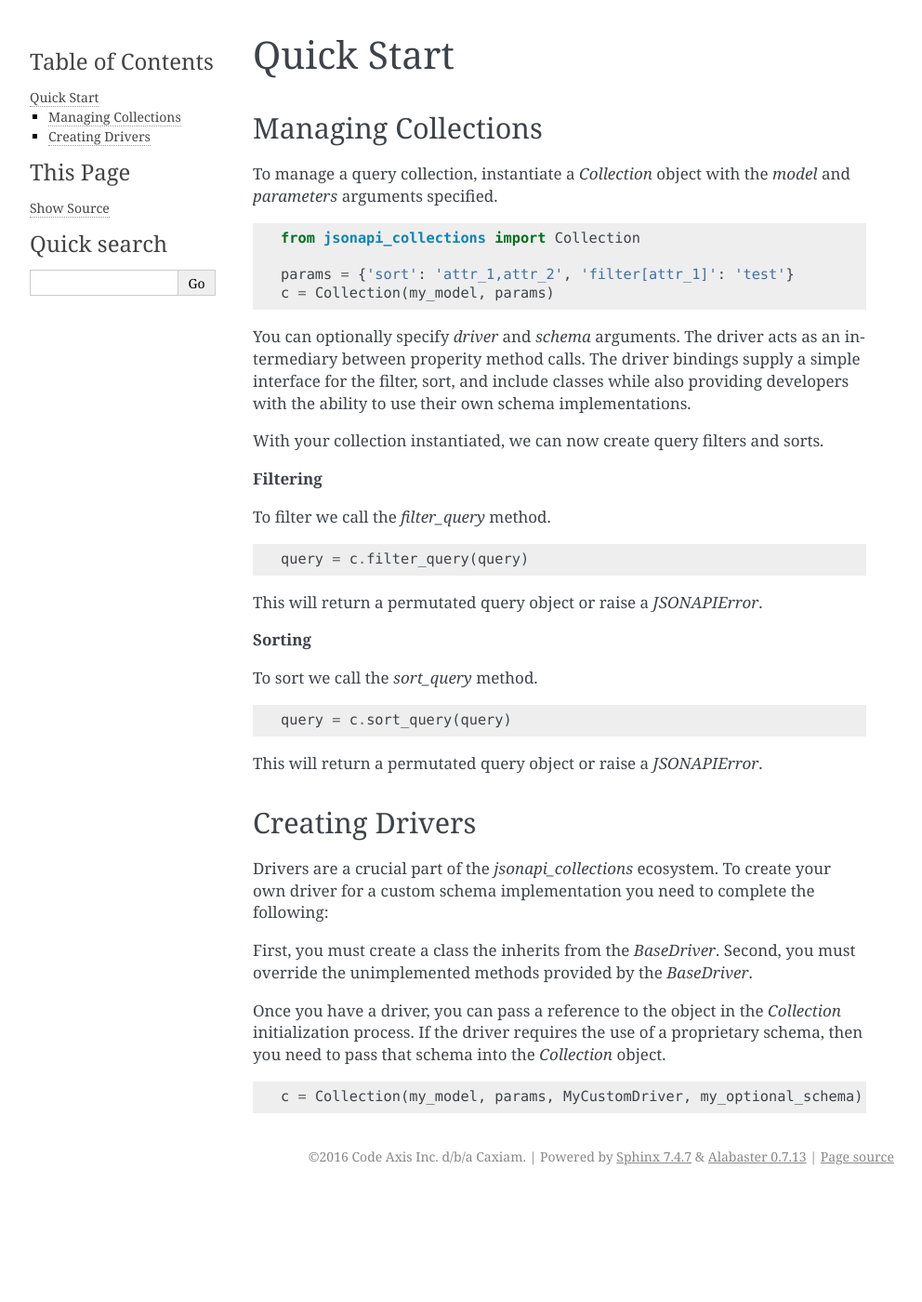
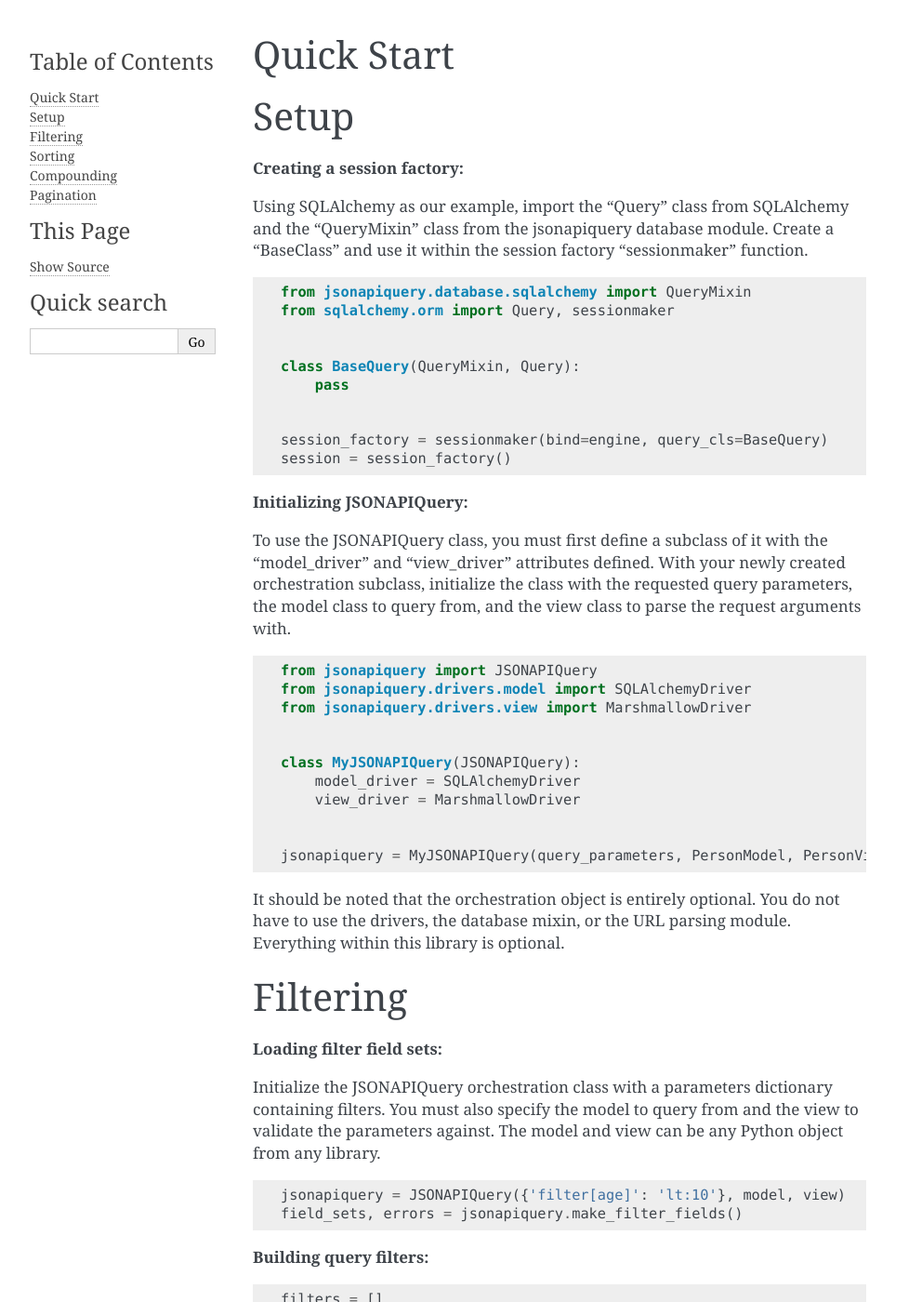
Before and after one commit to caxiam/sqlalchemy-jsonapi-collections, a Sphinx documentation site: the page built from docs/quick_start.rst, in a window 1280 px wide and 1400 px high. Shown: the whole window at 93% size, without its empty margins (148-1140 px from the left). Built offline with Sphinx 7.4.7, drawn with Linux system fonts in a browser that asks for light colours; some of the changed text lies outside the part shown.

```diff
--- a/docs/quick_start.rst
+++ b/docs/quick_start.rst
@@ -3,54 +3,136 @@
 Quick Start
 ===========
 
-====================
-Managing Collections
-====================
+Setup
+=====
 
-To manage a query collection, instantiate a `Collection` object with the `model` and `parameters` arguments specified.
+
+**Creating a session factory:**
+
+Using SQLAlchemy as our example, import the "Query" class from SQLAlchemy and the "QueryMixin" class from the jsonapiquery database module.  Create a "BaseClass" and use it within the session factory "sessionmaker" function.
 
 ::
 
-    from jsonapi_collections import Collection
+    from jsonapiquery.database.sqlalchemy import QueryMixin
+    from sqlalchemy.orm import Query, sessionmaker
 
-    params = {'sort': 'attr_1,attr_2', 'filter[attr_1]': 'test'}
-    c = Collection(my_model, params)
 
-You can optionally specify `driver` and `schema` arguments.  The driver acts as an intermediary between properity method calls.  The driver bindings supply a simple interface for the filter, sort, and include classes while also providing developers with the ability to use their own schema implementations.
+    class BaseQuery(QueryMixin, Query):
+        pass
 
-With your collection instantiated, we can now create query filters and sorts.
 
-**Filtering**
+    session_factory = sessionmaker(bind=engine, query_cls=BaseQuery)
+    session = session_factory()
 
-To filter we call the `filter_query` method.
+**Initializing JSONAPIQuery:**
+
+To use the JSONAPIQuery class, you must first define a subclass of it with the "model_driver" and "view_driver" attributes defined.  With your newly created orchestration subclass, initialize the class with the requested query parameters, the model class to query from, and the view class to parse the request arguments with.
 
 ::
 
-    query = c.filter_query(query)
+    from jsonapiquery import JSONAPIQuery
+    from jsonapiquery.drivers.model import SQLAlchemyDriver
+    from jsonapiquery.drivers.view import MarshmallowDriver
 
-This will return a permutated query object or raise a `JSONAPIError`.
 
-**Sorting**
+    class MyJSONAPIQuery(JSONAPIQuery):
+        model_driver = SQLAlchemyDriver
+        view_driver = MarshmallowDriver
 
-To sort we call the `sort_query` method.
+
+    jsonapiquery = MyJSONAPIQuery(query_parameters, PersonModel, PersonView)
+
+It should be noted that the orchestration object is entirely optional.  You do not have to use the drivers, the database mixin, or the URL parsing module.  Everything within this library is optional.
+
+Filtering
+=========
+
+**Loading filter field sets:**
+
+Initialize the JSONAPIQuery orchestration class with a parameters dictionary containing filters.  You must also specify the model to query from and the view to validate the parameters against.  The model and view can be any Python object from any library.
 
 ::
 
-    query = c.sort_query(query)
+    jsonapiquery = JSONAPIQuery({'filter[age]': 'lt:10'}, model, view)
+    field_sets, errors = jsonapiquery.make_filter_fields()
 
-This will return a permutated query object or raise a `JSONAPIError`.
-
-================
-Creating Drivers
-================
-
-Drivers are a crucial part of the `jsonapi_collections` ecosystem.  To create your own driver for a custom schema implementation you need to complete the following:
-
-First, you must create a class the inherits from the `BaseDriver`.
-Second, you must override the unimplemented methods provided by the `BaseDriver`.
-
-Once you have a driver, you can pass a reference to the object in the `Collection` initialization process.  If the driver requires the use of a proprietary schema, then you need to pass that schema into the `Collection` object.
+**Building query filters:**
 
 ::
 
-    c = Collection(my_model, params, MyCustomDriver, my_optional_schema)
+    filters = []
+    for field_set in field_sets:
+        query, driver = jsonapiquery.make_query_from_fields(field_set.fields)
+        filters.append((query.column, field_set.strategy, field_set.values, query.joins))
+
+**Applying query filters:**
+
+::
+
+    # Using the SQLAlchemy database driver
+    response = session.query(AbcModel).apply_filters(filters).all()
+
+Sorting
+=======
+
+**Loading sort field sets:**
+
+::
+
+    jsonapiquery = JSONAPIQuery({'sort': 'last-name,first-name,-age'}, model, view)
+    field_sets, errors = jsonapiquery.make_sort_fields()
+
+**Building query sorts:**
+
+::
+
+    sorts = []
+    for field_set in field_sets:
+        query, driver = jsonapiquery.make_query_from_fields(field_set.fields)
+        sorts.append((query.column, field_set.direction, query.joins))
+
+**Applying query sorts:**
+
+::
+
+    # Using the SQLAlchemy database driver
+    response = session.query(AbcModel).apply_sorts(sorts).all()
+
+Compounding
+===========
+
+**Loading include field sets:**
+
+::
+
+    jsonapiquery = JSONAPIQuery({'include': 'student.school,parents'}, model, view)
+    field_sets, errors = jsonapiquery.make_include_fields()
+
+**Building query includes:**
+
+::
+
+    code
+
+**Applying query includes:**
+
+::
+
+    # Using the SQLAlchemy database driver
+    response = session.query(AbcModel).include(sorts).all()
+
+Pagination
+==========
+
+**Loading pagination field sets:**
+
+::
+
+    jsonapiquery = JSONAPIQuery({'page[limit]': 1, 'page[offset]': 1}, model, view)
+
+**Applying query pagination:**
+
+::
+
+    # Using the SQLAlchemy database driver
+    response = session.query(AbcModel).apply_paginators(jsonapiquery.paginators).all()
```
Also changed, not shown: docs/api.rst (+14 -25 lines), docs/install.rst (+1 -10 lines).
